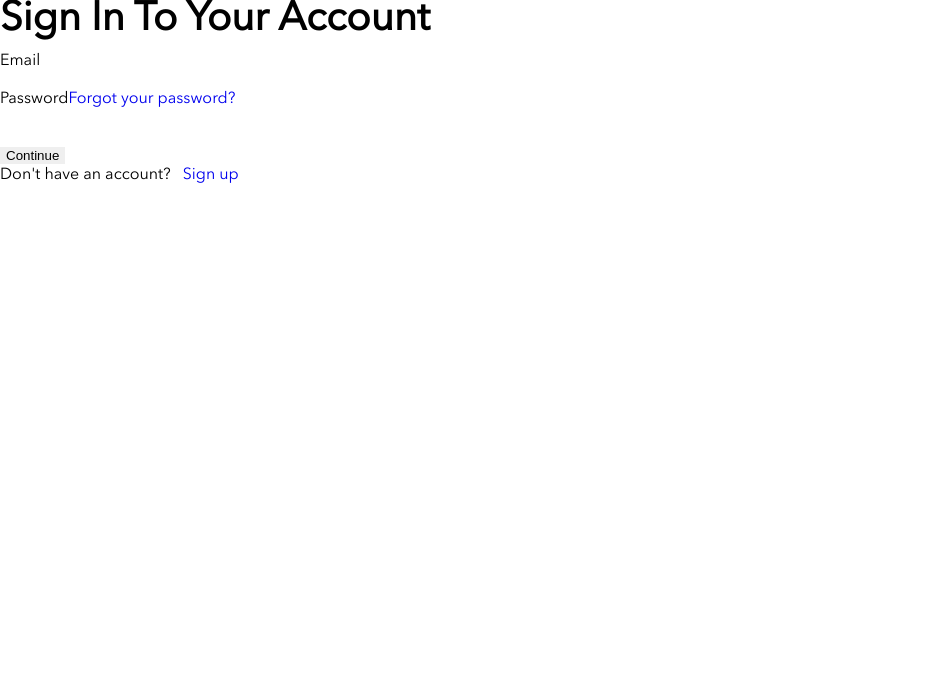
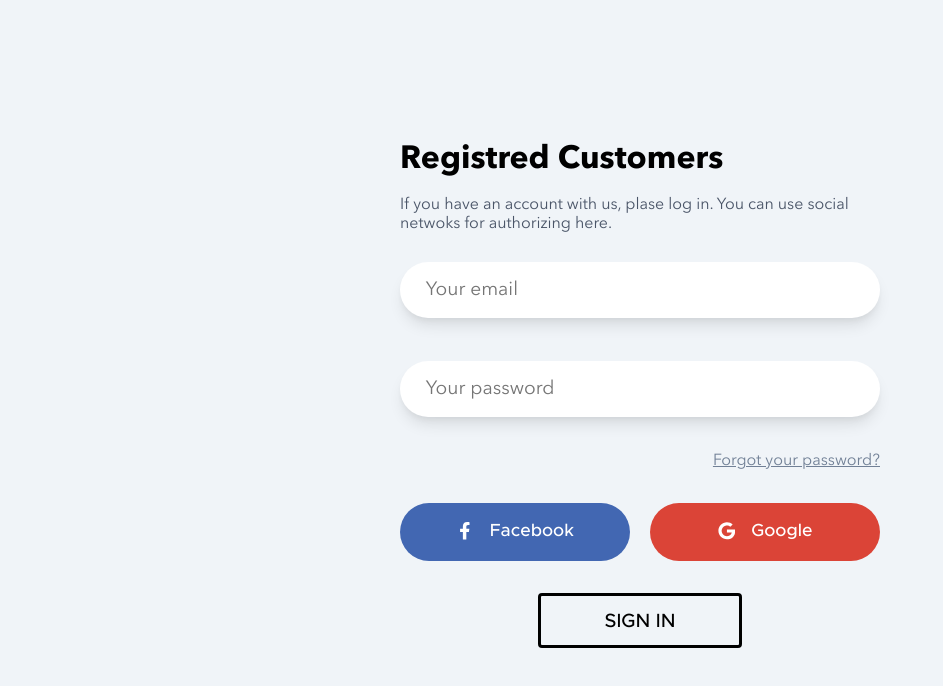
Before and after one commit to Abderyett/LuxHouse, a React (Create React App) app in the folder frontend/: page /login in a window 1280 px wide. Shown: the top 686 px of the page, without its empty margins (0-943 px from the left). Built offline with nearby package versions, Linux system fonts and the light colour scheme.

Commit message:
style loginScreen component

```diff
--- a/frontend/src/components/Error.js
+++ b/frontend/src/components/Error.js
@@ -1,12 +1,14 @@
 import React from 'react';
 import PropTypes from 'prop-types';
+import styled from 'styled-components';
+import { color } from '../utilities';
 
 export function Error({ touched, message }) {
   if (!touched) {
-    return <div className="form-message invalid">&nbsp;</div>;
+    return <Errors>&nbsp;</Errors>;
   }
   if (message) {
-    return <div className="form-message invalid">{message}</div>;
+    return <Errors>{message}</Errors>;
   }
   return null;
 }
@@ -15,3 +17,9 @@ Error.propTypes = {
   touched: PropTypes.bool,
   message: PropTypes.string,
 };
+
+const Errors = styled.div`
+  color: ${color.red_vivid_500};
+  font-size: 1rem;
+  padding-top: 1rem;
+`;
--- a/frontend/src/screens/LoginScreen.js
+++ b/frontend/src/screens/LoginScreen.js
@@ -3,13 +3,16 @@ import React from 'react';
 import { Link } from 'react-router-dom';
 import { Formik } from 'formik';
 import * as Yup from 'yup';
+import styled, { css } from 'styled-components';
+import { FaFacebookF, FaGoogle } from 'react-icons/fa';
 import { Error } from '../components';
+import { color, shadow, rounded } from '../utilities';
 
 export function LoginScreen() {
   return (
-    <div className="form-container">
-      <div className="wrap">
-        <div className="form-wrapper">
+    <Container>
+      <Wrap>
+        <FormWrapper>
           <Formik
             initialValues={{ email: '', name: '', password: '', confirmPassword: '' }}
             validationSchema={Yup.object({
@@ -31,51 +34,176 @@ export function LoginScreen() {
           >
             {({ values, errors, touched, handleChange, handleBlur, handleSubmit, isSubmitting }) => (
               <form autoComplete="off" onSubmit={handleSubmit}>
-                <h2 className="form-heading">Sign in to your account</h2>
-                <div className="email-input">
-                  <label htmlFor="email"> Email</label>
-                  <input
+                <Heading>Registred Customers</Heading>
+                <TextHeading>
+                  If you have an account with us, plase log in. You can use social netwoks for authorizing here.
+                </TextHeading>
+                <InputWrapper>
+                  <Input
+                    error={touched.email && errors.email}
                     id="email"
                     type="email"
                     name="email"
                     onChange={handleChange}
                     onBlur={handleBlur}
                     value={values.email}
+                    placeholder="Your email"
                     className={touched.email && errors.email ? 'has-error' : null}
                   />
                   <Error touched={touched.email} message={errors.email} />
-                </div>
-                <div className="password-input">
-                  <div className="password-text">
-                    <label htmlFor="password"> Password</label>
-
-                    <Link className="password-reset" to="/reset">
-                      Forgot your password?
-                    </Link>
-                  </div>
-
-                  <input
+                </InputWrapper>
+                <InputWrapper className="password-input">
+                  <Input
+                    error={touched.password && errors.password}
                     id="password"
                     type="password"
                     name="password"
                     onChange={handleChange}
                     onBlur={handleBlur}
                     value={values.password}
+                    placeholder="Your password"
                     className={touched.password && errors.password ? 'has-error' : null}
                   />
                   <Error touched={touched.password} message={errors.password} />
-                </div>
-                <button className="submit-btn" type="submit" disabled={isSubmitting}>
-                  Continue
-                </button>
+                  <ResetPassword>
+                    <Link className="password-reset" to="/reset">
+                      Forgot your password?
+                    </Link>
+                  </ResetPassword>
+                </InputWrapper>
+                <Social>
+                  <StyledButton type="submit">
+                    <span>
+                      <FaFacebookF />
+                    </span>
+                    Facebook
+                  </StyledButton>
+                  <StyledButton google="google" type="submit">
+                    <span>
+                      <FaGoogle />
+                    </span>
+                    Google
+                  </StyledButton>
+                </Social>
+                <ButtonWrapper>
+                  <SubmitBtn className="submit-btn" type="submit" disabled={isSubmitting}>
+                    sign in
+                  </SubmitBtn>
+                </ButtonWrapper>
               </form>
             )}
           </Formik>
-        </div>
-        <div className="register-text">
+        </FormWrapper>
+        {/* <div className="register-text">
           Don't have an account? &nbsp; <Link to="/register"> Sign up</Link>
-        </div>
-      </div>
-    </div>
+        </div> */}
+      </Wrap>
+    </Container>
   );
 }
+
+const Container = styled.div`
+  background-color: ${color.grey_050};
+  height: 100vh;
+  display: grid;
+  place-items: center;
+`;
+const Wrap = styled.div`
+  padding: 4rem 2rem;
+`;
+const FormWrapper = styled.div``;
+const Heading = styled.h3`
+  font-family: 'avenir_bold';
+  line-height: 1rem;
+`;
+const TextHeading = styled.p`
+  color: ${color.grey_700};
+  padding-top: 1rem;
+  width: 50ch;
+`;
+
+const InputWrapper = styled.div``;
+const Input = styled.input`
+  border-radius: ${rounded.full};
+  height: 3.5rem;
+  width: 30rem;
+  max-width: 30rem;
+  text-indent: 5%;
+  font-size: 1.2rem;
+  color: ${color.grey_800};
+  font-family: 'avenir_regular';
+  box-shadow: ${shadow.lg};
+  margin-top: 0.5rem;
+  box-shadow: ${({ error }) => error && `0px 0px 0px 2px ${color.red_vivid_500}`};
+
+  @media (max-width: 768px) {
+    width: 90vw;
+  }
+  outline: none;
+  &:focus {
+    box-shadow: 0px 0px 0px 2px ${color.grey_400};
+  }
+`;
+const ResetPassword = styled.div`
+  a {
+    text-decoration: underline;
+    color: ${color.grey_600};
+    display: flex;
+    justify-content: flex-end;
+  }
+`;
+
+const SubmitBtn = styled.button`
+  background: transparent;
+  border: 3px solid ${color.black};
+  border-radius: ${rounded.sm};
+  padding: 0.75rem 4rem;
+  text-transform: uppercase;
+  font-size: 1.2rem;
+  font-family: 'avenir_semi';
+`;
+
+const Button = css`
+  background-color: ${({ google }) => (google ? '#DB4437' : '#4267b2')};
+  color: ${color.white};
+  border-radius: ${rounded.full};
+  padding: 1rem 3.5rem;
+  font-size: 1.1rem;
+  font-family: 'avenir_semi';
+  margin-left: ${({ google }) => (google ? '20px' : '0')};
+  @media (max-width: 768px) {
+    margin-top: ${({ google }) => (google ? '20px' : '0')};
+    margin-left: 0;
+  }
+`;
+const StyledButton = styled.button`
+  ${Button}
+  width:50%;
+  @media (max-width: 768px) {
+    width: 60%;
+  }
+
+  span {
+    vertical-align: middle;
+    padding-right: 1rem;
+    font-size: 1.1rem;
+  }
+  cursor: pointer;
+  &:hover {
+    background-color: ${({ google }) => (google ? 'rgba(219, 68, 55,0.9)' : 'rgba(66,103,178,0.9)')};
+  }
+`;
+
+const Social = styled.div`
+  display: flex;
+  justify-content: space-around;
+  margin: 2rem 0 2rem 0;
+  @media (max-width: 768px) {
+    flex-direction: column;
+    align-items: center;
+  }
+`;
+const ButtonWrapper = styled.div`
+  display: grid;
+  place-items: center;
+`;
```
Also changed, not shown: 1 other file (tests, documents, lock files or other folders).
